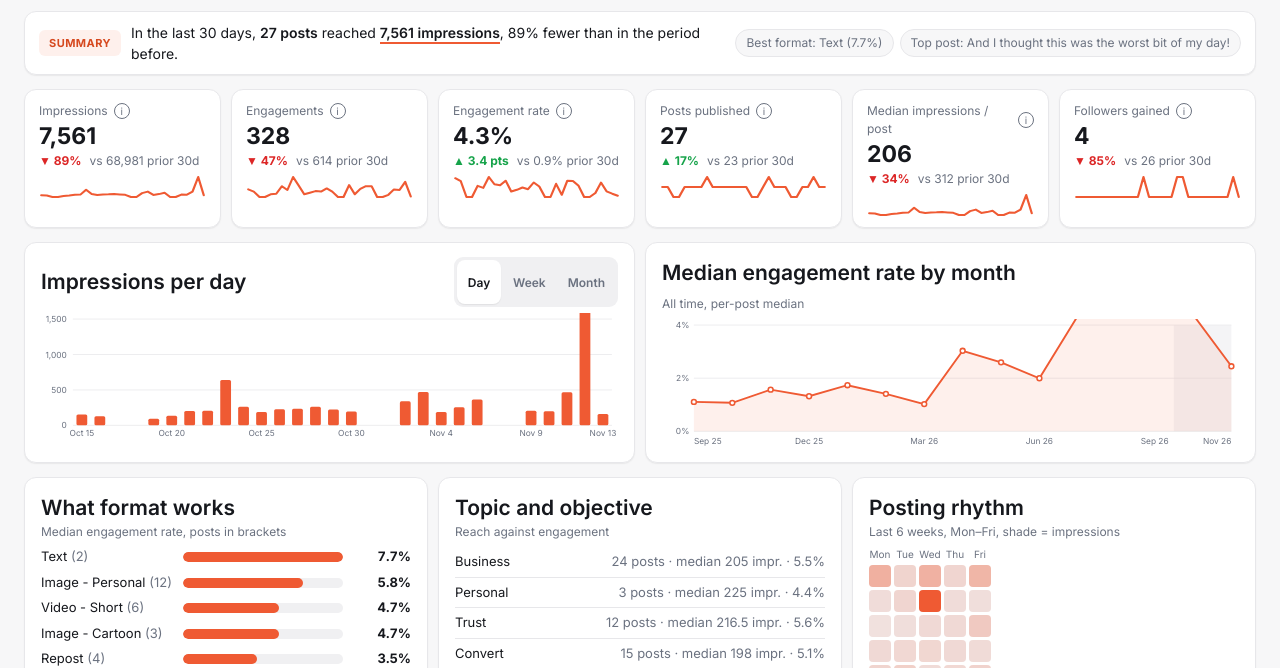
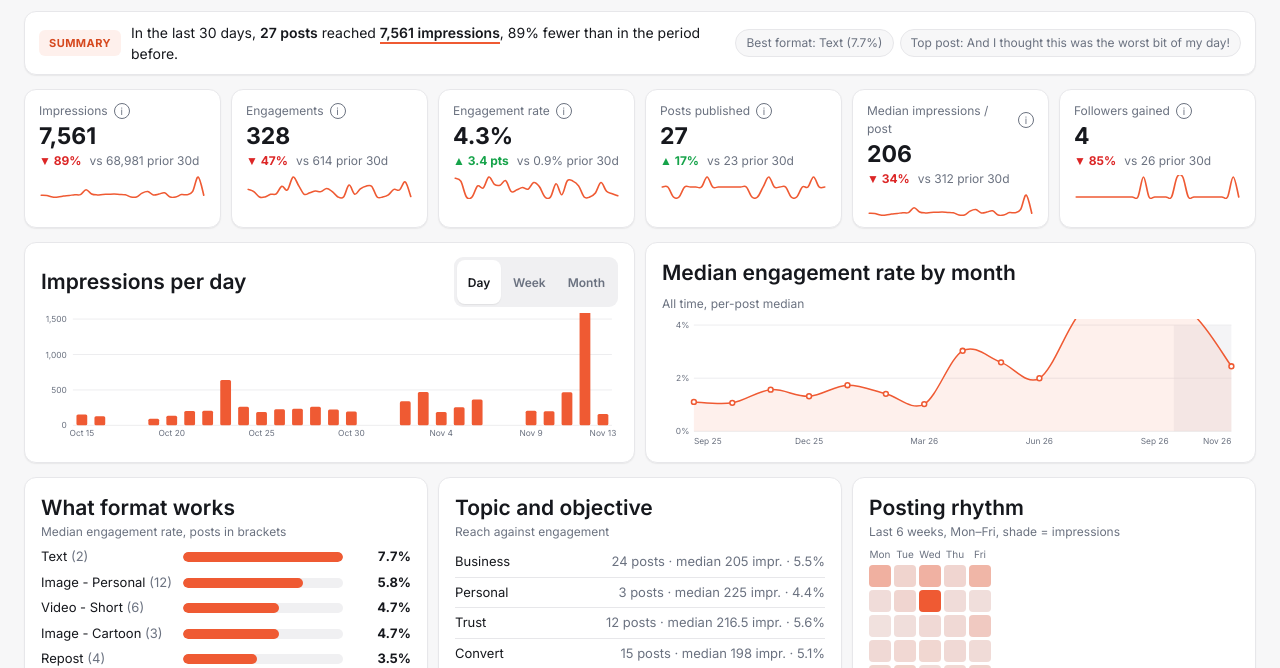
Before and after one commit to jayr-ai/emma-wainer, a website with bundled scripts: page index.html in a window 1280 px wide. Shown: the part 131-799 px from the top of the page. Built offline with nearby package versions, Linux system fonts and the light colour scheme.

Commit message:
Thinner, smoother lines for sparklines and the monthly trend chart
Both used straight-segment polylines/paths, giving them a jagged,
spiky look. Added a shared Catmull-Rom-to-Bezier smoothing helper and
switched the KPI sparklines (stroke 2 -> 1.5) and the monthly trend
line/area (stroke 2.5 -> 2) to use it, each run of contiguous points
smoothed independently so gaps in the monthly data still break the
curve correctly.

Co-Authored-By: Claude Sonnet 5 <noreply@anthropic.com>

```diff
--- a/css/app.css
+++ b/css/app.css
@@ -366,7 +366,7 @@ button {
 .chart-slot .bar { fill: var(--accent); cursor: pointer; }
 .chart-slot .bar:hover, .chart-slot .bar:focus { fill: var(--accent-strong); }
 .chart-slot .trend-area { fill: var(--accent-tint); }
-.chart-slot .trend-line { stroke: var(--accent); stroke-width: 2.5; fill: none; }
+.chart-slot .trend-line { stroke: var(--accent); stroke-width: 2; fill: none; stroke-linejoin: round; stroke-linecap: round; }
 .chart-slot .trend-dot { fill: var(--card-bg); stroke: var(--accent); stroke-width: 2; cursor: pointer; }
 .chart-slot .trend-band { fill: var(--milky-tea); opacity: 0.7; }
 
--- a/js/charts/monthly-line.js
+++ b/js/charts/monthly-line.js
@@ -1,6 +1,7 @@
 import { el, clear, svgEl } from '../components/dom.js';
 import { attachTooltip } from '../components/tooltip.js';
 import { niceTicks } from './axis.js';
+import { smoothLinePath } from './smooth-path.js';
 
 function monthLabel(monthKey) {
   const date = new Date(`${monthKey}-01T00:00:00Z`);
@@ -71,32 +72,30 @@ function renderMonthlyChart(container, { points, highlight }) {
 
   // Build the line (and the filled area under it) from contiguous runs of
   // non-null points, so a gap in the data breaks the shape rather than
-  // drawing a false connecting segment.
+  // drawing a false connecting segment. Each run is smoothed into a Catmull-
+  // Rom curve instead of straight segments, for a softer, flowing line.
   const baselineY = marginTop + plotH;
-  let linePath = '';
-  let areaPath = '';
-  let runStartX = null;
+  const runs = [];
+  let currentRun = null;
   points.forEach((p, i) => {
     if (p.medianRate === null) {
-      runStartX = null;
+      currentRun = null;
       return;
     }
-    const x = xFor(i).toFixed(1);
-    const y = yFor(p.medianRate).toFixed(1);
-    if (runStartX === null) {
-      linePath += `M${x},${y} `;
-      areaPath += `M${x},${baselineY} L${x},${y} `;
-      runStartX = x;
-    } else {
-      linePath += `L${x},${y} `;
-      areaPath += `L${x},${y} `;
+    const run = { x: Number(xFor(i).toFixed(1)), y: Number(yFor(p.medianRate).toFixed(1)) };
+    if (!currentRun) {
+      currentRun = [];
+      runs.push(currentRun);
     }
-    if (i === points.length - 1 || points[i + 1]?.medianRate === null) {
-      areaPath += `L${x},${baselineY} Z `;
-    }
+    currentRun.push(run);
   });
-  svg.appendChild(svgEl('path', { d: areaPath.trim(), class: 'trend-area' }));
-  svg.appendChild(svgEl('path', { d: linePath.trim(), class: 'trend-line' }));
+
+  const linePath = runs.map((run) => smoothLinePath(run)).join(' ');
+  const areaPath = runs
+    .map((run) => `${smoothLinePath(run)} L${run[run.length - 1].x},${baselineY} L${run[0].x},${baselineY} Z`)
+    .join(' ');
+  svg.appendChild(svgEl('path', { d: areaPath, class: 'trend-area' }));
+  svg.appendChild(svgEl('path', { d: linePath, class: 'trend-line' }));
 
   const labelEvery = Math.max(1, Math.ceil(n / 7));
   points.forEach((p, i) => {
--- /dev/null
+++ b/js/charts/smooth-path.js
@@ -0,0 +1,28 @@
+/**
+ * Turns a run of {x, y} points into a smooth SVG path (Catmull-Rom spline,
+ * converted to cubic Beziers with the standard 1/6 tension). Used wherever a
+ * jagged straight-segment polyline needs to read as a flowing curve instead.
+ */
+function smoothLinePath(points) {
+  if (points.length === 0) return '';
+  if (points.length === 1) return `M${points[0].x},${points[0].y}`;
+  if (points.length === 2) {
+    return `M${points[0].x},${points[0].y} L${points[1].x},${points[1].y}`;
+  }
+
+  let d = `M${points[0].x},${points[0].y}`;
+  for (let i = 0; i < points.length - 1; i += 1) {
+    const p0 = points[i - 1] || points[i];
+    const p1 = points[i];
+    const p2 = points[i + 1];
+    const p3 = points[i + 2] || p2;
+    const cp1x = p1.x + (p2.x - p0.x) / 6;
+    const cp1y = p1.y + (p2.y - p0.y) / 6;
+    const cp2x = p2.x - (p3.x - p1.x) / 6;
+    const cp2y = p2.y - (p3.y - p1.y) / 6;
+    d += ` C${cp1x.toFixed(1)},${cp1y.toFixed(1)} ${cp2x.toFixed(1)},${cp2y.toFixed(1)} ${p2.x},${p2.y}`;
+  }
+  return d;
+}
+
+export { smoothLinePath };
--- a/js/charts/sparkline.js
+++ b/js/charts/sparkline.js
@@ -1,4 +1,5 @@
 import { svgEl } from '../components/dom.js';
+import { smoothLinePath } from './smooth-path.js';
 
 /**
  * A small decorative trend line for a KPI card. Decorative because the
@@ -27,14 +28,14 @@ function renderSparkline(values, { width = 150, height = 36 } = {}) {
   const points = values.map((v, i) => {
     const x = pad + (values.length === 1 ? usableW / 2 : (i / (values.length - 1)) * usableW);
     const y = pad + usableH - ((v - min) / range) * usableH;
-    return `${x.toFixed(1)},${y.toFixed(1)}`;
+    return { x: Number(x.toFixed(1)), y: Number(y.toFixed(1)) };
   });
 
-  svg.appendChild(svgEl('polyline', {
-    points: points.join(' '),
+  svg.appendChild(svgEl('path', {
+    d: smoothLinePath(points),
     fill: 'none',
     stroke: 'var(--accent)',
-    'stroke-width': '2',
+    'stroke-width': '1.5',
     'stroke-linejoin': 'round',
     'stroke-linecap': 'round',
   }));
```
